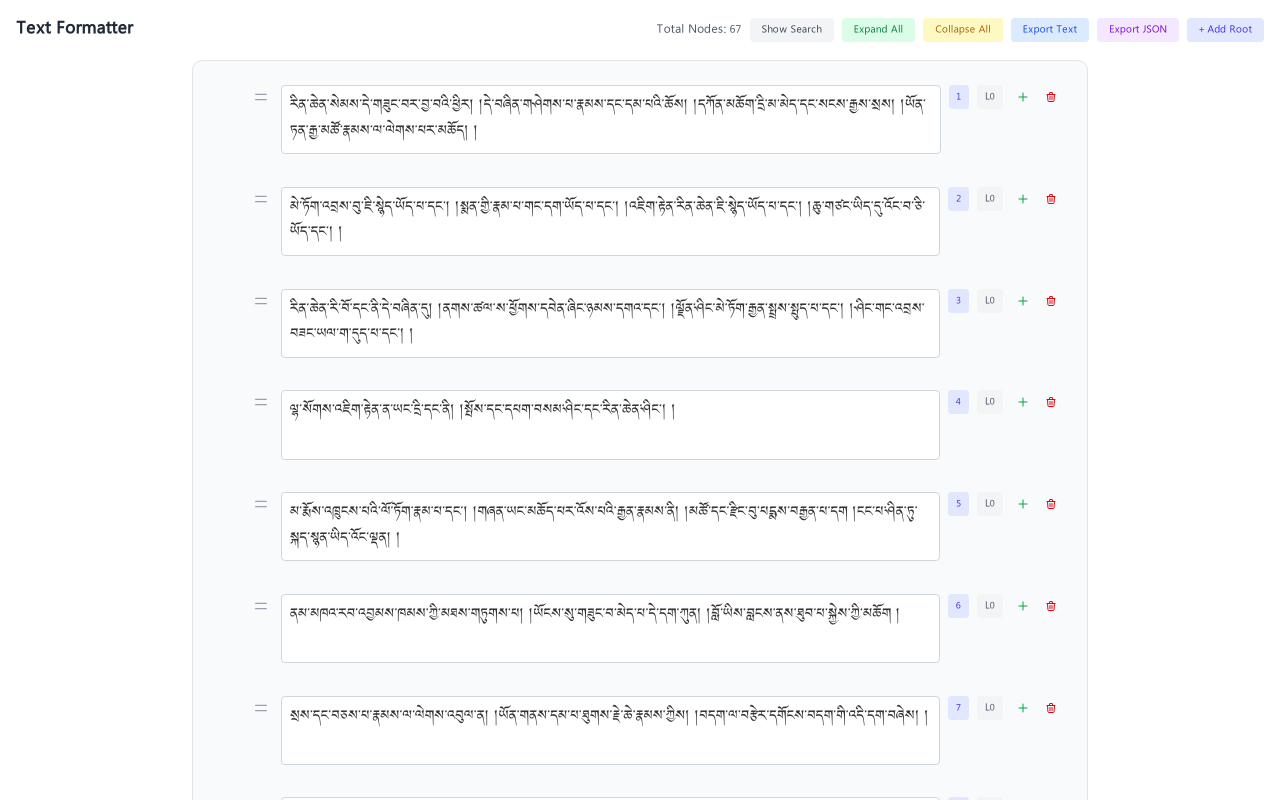
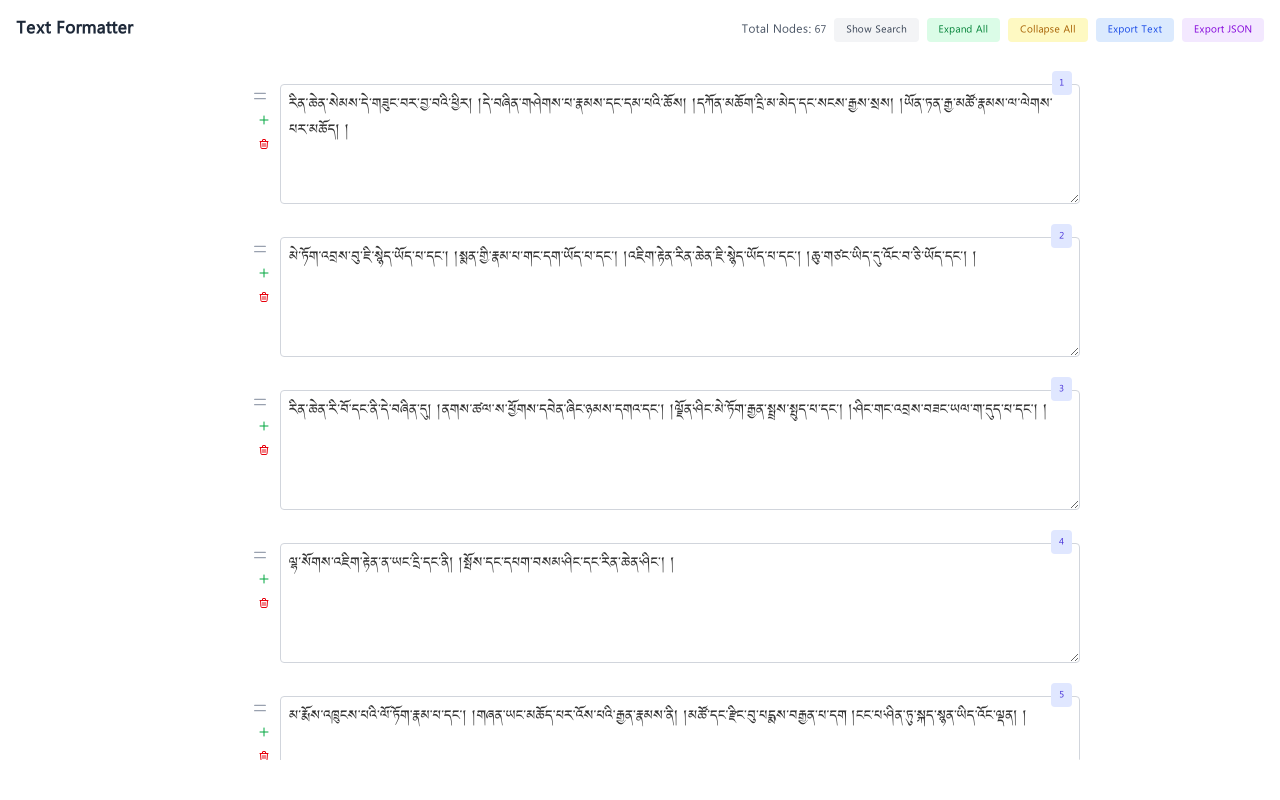
Before and after one commit to OpenPecha/buddhistai-tool-aligner, a React app in the folder frontend/: page / in a window 1280 px wide. Shown: the top 800 px of the page. Built offline with nearby package versions, Linux system fonts and the light colour scheme; the HTML template or start-up script is replaced by a standard one.

Commit message:
Refactor Formatter component to improve layout and functionality. Added buttons for adding and deleting child nodes, enhanced textarea resizing, and updated class names for better styling. Removed redundant code and improved overall structure for better readability.

```diff
--- a/frontend/src/components/Formatter.tsx
+++ b/frontend/src/components/Formatter.tsx
@@ -300,7 +300,7 @@ function Formatter() {
               toggleExpanded(node.id);
             }
           }}
-          className={`
+          className={`relative
             flex items-start p-2 rounded-lg transition-all duration-200
             ${isDraggedOver && dropPosition === 'inside' ? 'bg-blue-100 border-2 border-blue-300' : 'hover:bg-gray-50'}
             ${dragState.draggedNode?.id === node.id ? 'opacity-50' : ''}
@@ -329,72 +329,20 @@ function Formatter() {
           </button>
 
           {/* Drag handle */}
+          <div className="flex items-center justify-center flex-col">
+
           <button
             draggable
             onDragStart={(e) => handleDragStart(e, node)}
             className="w-6 h-6 flex items-center justify-center mr-2 text-gray-400 hover:text-gray-600 cursor-move border-none bg-transparent"
             aria-label="Drag to reorder"
-          >
+            >
             <svg className="w-4 h-4" fill="none" viewBox="0 0 24 24" stroke="currentColor">
               <path strokeLinecap="round" strokeLinejoin="round" strokeWidth={2} d="M4 8h16M4 16h16" />
             </svg>
           </button>
 
-          {/* Node content */}
-          <div className="flex-1 min-w-0">
-            <textarea
-              value={node.text}
-              onChange={(e) => {
-                const newTree = [...treeData];
-                const nodeToUpdate = findNode(newTree, node.id);
-                if (nodeToUpdate) {
-                  nodeToUpdate.text = e.target.value;
-                  setTreeData(newTree);
-                }
-              }}
-              onMouseUp={(e) => {
-                handleTextSelection(node.id, e.target as HTMLTextAreaElement);
-              }}
-              onKeyUp={(e) => {
-                if (e.key === 'ArrowLeft' || e.key === 'ArrowRight' || e.key === 'Shift') {
-                  handleTextSelection(node.id, e.target as HTMLTextAreaElement);
-                }
-              }}
-              className={`
-                w-full p-2 border border-gray-300 rounded bg-white resize-none min-h-[60px]
-                focus:outline-none focus:ring-2 focus:ring-blue-500 focus:border-transparent
-                ${selectedSegment === node.id ? 'bg-blue-50 border-blue-400' : ''}
-                ${textSelection?.nodeId === node.id ? 'bg-yellow-50 border-yellow-400' : ''}
-                cursor-text hover:bg-gray-50
-              `}
-              onClick={(e) => {
-                e.stopPropagation();
-                handleSegmentClick(node.id);
-              }}
-              rows={2}
-            />
-          </div>
-
-          {/* Section number */}
-          <span className="ml-2 px-2 py-1 text-xs bg-indigo-100 text-indigo-700 rounded font-medium">
-            {getHierarchicalNumber(node.id)}
-          </span>
-
-          {/* Level indicator */}
-          <span className="ml-2 px-2 py-1 text-xs bg-gray-100 rounded text-gray-600">
-            L{node.level}
-          </span>
-
-          {/* Mapping count indicator */}
-          {getMappingCount(node.id) > 0 && (
-            <span className="ml-2 px-2 py-1 text-xs bg-blue-100 text-blue-700 rounded font-medium">
-              {getMappingCount(node.id)} mapping{getMappingCount(node.id) > 1 ? 's' : ''}
-            </span>
-          )}
-
-          {/* Node actions */}
-          <div className="ml-2 flex gap-1">
-            <button
+          <button
               onClick={(e) => {
                 e.stopPropagation();
                 addChildNode(node.id);
@@ -418,6 +366,69 @@ function Formatter() {
                 <path strokeLinecap="round" strokeLinejoin="round" strokeWidth={2} d="M19 7l-.867 12.142A2 2 0 0116.138 21H7.862a2 2 0 01-1.995-1.858L5 7m5 4v6m4-6v6m1-10V4a1 1 0 00-1-1h-4a1 1 0 00-1 1v3M4 7h16" />
               </svg>
             </button>
+
+
+            </div>
+
+          {/* Node content */}
+          <div className="flex-1 min-w-0">
+            <textarea
+              value={node.text}
+
+              onChange={(e) => {
+                const newTree = [...treeData];
+                const nodeToUpdate = findNode(newTree, node.id);
+                if (nodeToUpdate) {
+                  nodeToUpdate.text = e.target.value;
+                  setTreeData(newTree);
+                }
+              }}
+              onMouseUp={(e) => {
+                handleTextSelection(node.id, e.target as HTMLTextAreaElement);
+              }}
+              onKeyUp={(e) => {
+                if (e.key === 'ArrowLeft' || e.key === 'ArrowRight' || e.key === 'Shift') {
+                  handleTextSelection(node.id, e.target as HTMLTextAreaElement);
+                }
+              }}
+              className={`
+                min-w-[800px]
+                w-full p-2 border border-gray-300 rounded bg-white resize-none min-h-[60px]
+                focus:outline-none focus:ring-2 focus:ring-blue-500 focus:border-transparent
+                ${selectedSegment === node.id ? 'bg-blue-50 border-blue-400' : ''}
+                ${textSelection?.nodeId === node.id ? 'bg-yellow-50 border-yellow-400' : ''}
+                cursor-text hover:bg-gray-50
+              `}
+              onClick={(e) => {
+                e.stopPropagation();
+                handleSegmentClick(node.id);
+              }}
+              style={{resize:"vertical"}}
+              rows={4}
+            />
+          </div>
+
+
+
+          {/* Node actions */}
+          <div className="ml-2 absolute top-[-5px] right-0 flex gap-1 flex-col">
+               {/* Section number */}
+          <span className="ml-2 px-2 py-1 text-xs bg-indigo-100 text-indigo-700 rounded font-medium">
+            {getHierarchicalNumber(node.id)}
+          </span>
+
+          {/* Level indicator */}
+          {/* <span className="ml-2 px-2 py-1 text-xs bg-gray-100 rounded text-gray-600">
+            L{node.level}
+          </span> */}
+
+          {/* Mapping count indicator */}
+          {getMappingCount(node.id) > 0 && (
+            <span className="ml-2 px-2 py-1 text-xs bg-blue-100 text-blue-700 rounded font-medium">
+              {getMappingCount(node.id)} mapping{getMappingCount(node.id) > 1 ? 's' : ''}
+            </span>
+          )}
+
           </div>
         </div>
 
@@ -720,7 +731,7 @@ function Formatter() {
   };
 
   return (
-    <div className="p-4 max-w-7xl mx-auto">
+    <div className="p-4 container mx-auto">
       {/* Header */}
       <div className="mb-4 flex items-center justify-between">
         <h2 className="text-xl font-semibold text-gray-800">Text Formatter</h2>
@@ -778,28 +789,30 @@ function Formatter() {
             >
               Export JSON
             </button>
-            <button
-              onClick={addRootNode}
-              className="px-3 py-1 text-xs bg-indigo-100 text-indigo-700 rounded hover:bg-indigo-200 transition-colors"
-            >
-              + Add Root
-            </button>
+
           </div>
         </div>
       </div>
 
       {/* Main Content */}
-      <div className={`flex gap-4 ${showSearchPanel ? '' : 'justify-center'}`}>
+      <div className={`flex flex-1 gap-4 ${showSearchPanel ? '' : 'justify-center'}`}>
         {/* Tree Section */}
-        <div className={showSearchPanel ? 'flex-1' : 'w-full max-w-4xl'}>
-          <div role="tree" className="space-y-1 bg-gray-50 p-4 rounded-lg border">
+        <div className={showSearchPanel ? 'flex-1 max-w-7xl' : 'w-full max-w-4xl '}>
+          <div role="tree" className="space-y-1  p-4 rounded-lg overflow-y-auto max-h-[calc(100vh-100px)]">
             {treeData.map(node => renderNode(node))}
+            <button
+            className='flex justify-center items-center  px-4 py-2 rounded-lg w-full'
+              onClick={addRootNode}
+            >
+              + Add Root
+            </button>
           </div>
+
         </div>
 
         {/* Search Panel */}
         {showSearchPanel && (
-          <div className="w-80 space-y-4">
+          <div className="w-80 space-y-4 ">
             <div className="bg-white border rounded-lg p-4 h-fit sticky top-4">
             <div className="mb-4">
               <h3 className="text-lg font-semibold text-gray-800 mb-2">Search & Map</h3>
@@ -956,39 +969,7 @@ function Formatter() {
       </div>
 
 
-      {/* Instructions */}
-      <div className="mt-4 p-4 bg-blue-50 rounded-lg border border-blue-200">
-        <h3 className="font-medium text-blue-900 mb-2">How to use:</h3>
-        <div className="grid grid-cols-1 md:grid-cols-3 gap-4 text-sm text-blue-800">
-          <div>
-            <h4 className="font-medium mb-1">Drag & Drop:</h4>
-            <ul className="space-y-1">
-              <li>• <strong>Drag handle icon</strong> to reorder segments</li>
-              <li>• <strong>Drop on top third</strong> to place before</li>
-              <li>• <strong>Drop on middle third</strong> to nest inside</li>
-              <li>• <strong>Drop on bottom third</strong> to place after</li>
-            </ul>
-          </div>
-          <div>
-            <h4 className="font-medium mb-1">Tree Operations:</h4>
-            <ul className="space-y-1">
-              <li>• <strong>Click arrow</strong> to expand/collapse</li>
-              <li>• <strong>+ button</strong> to add child node</li>
-              <li>• <strong>🗑️ button</strong> to delete node</li>
-              <li>• <strong>Edit text</strong> directly in textareas</li>
-            </ul>
-          </div>
-          <div>
-            <h4 className="font-medium mb-1">Search & Mapping:</h4>
-            <ul className="space-y-1">
-              <li>• <strong>Click segment</strong> to select it</li>
-              <li>• <strong>Show search panel</strong> on the right</li>
-              <li>• <strong>Search text</strong> across all segments</li>
-              <li>• <strong>Click search result</strong> to create mapping</li>
-            </ul>
-          </div>
-        </div>
-      </div>
+
     </div>
   );
 }
```
